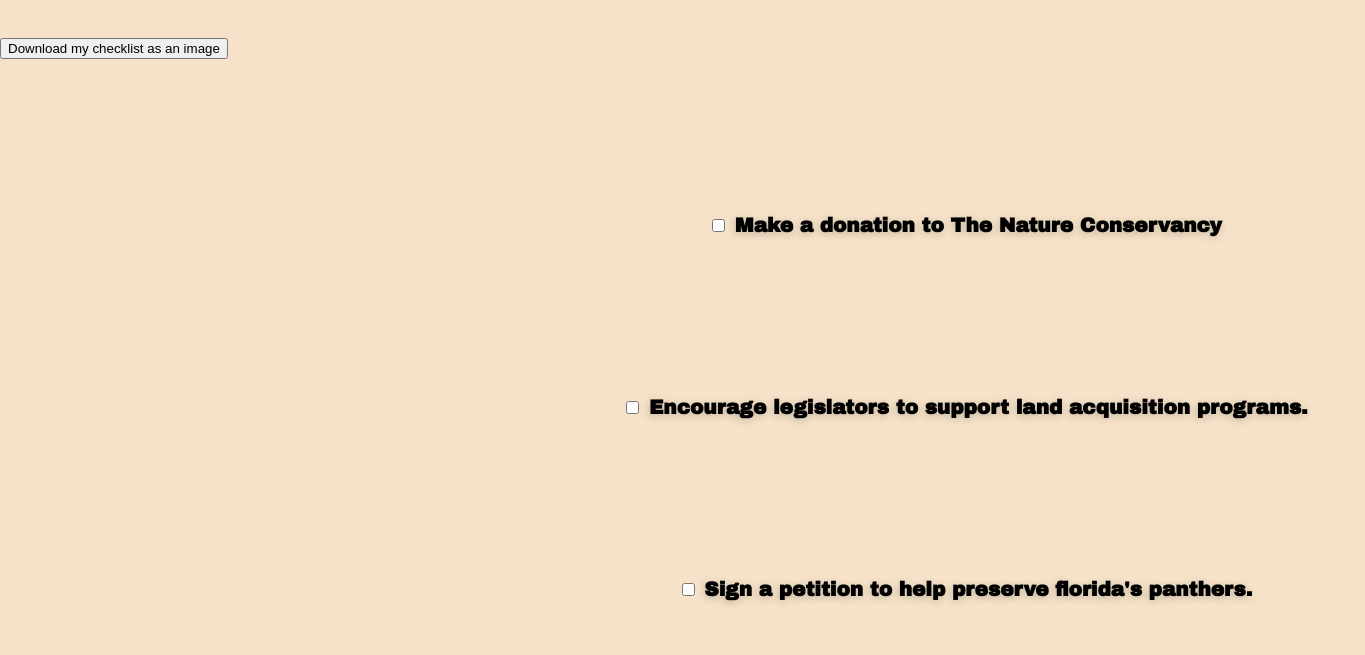
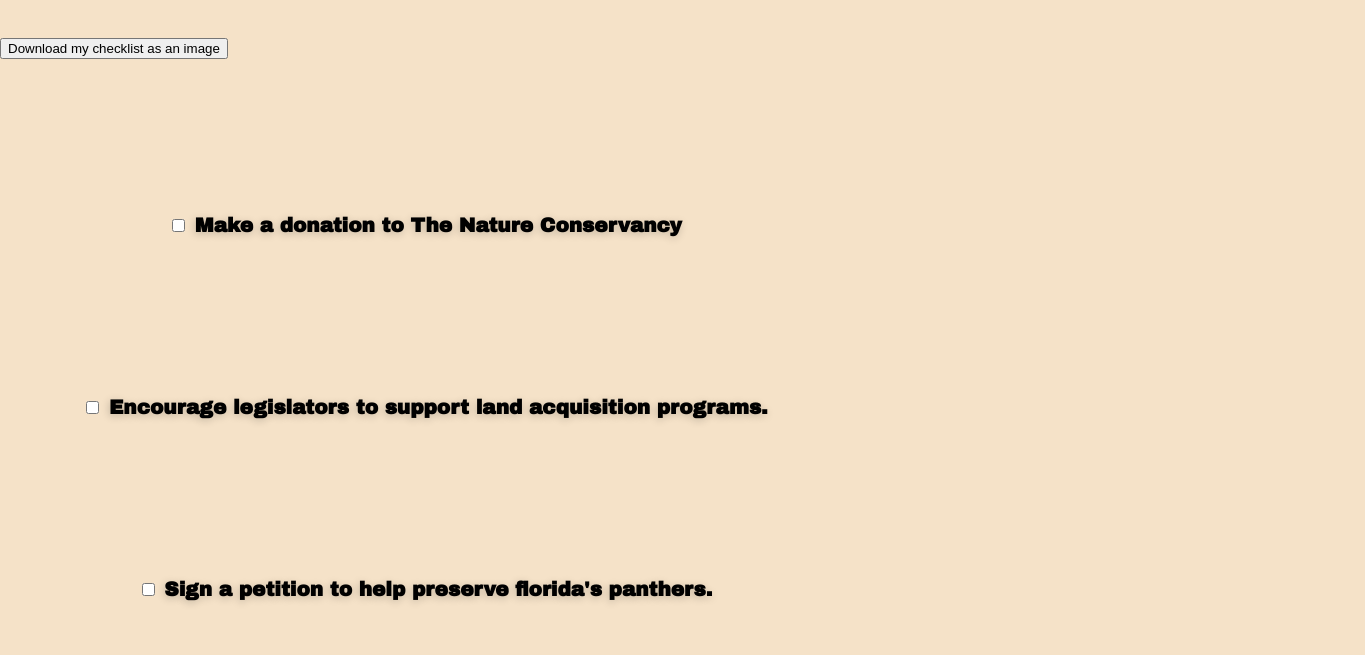
Before and after one commit to estefanocodes/florida-panther-protection, a plain HTML site: page how-you-help.html in a window 1280 px wide. Shown: the part 255-910 px from the top of the page, 1365 px wide, since content can reach past the window. Drawn offline with nearby package versions, Linux system fonts and the light colour scheme; a script that the page names is missing.

Commit message:
Update style.css

```diff
--- a/style.css
+++ b/style.css
@@ -150,5 +150,7 @@ i:hover {
   position: relative;
   padding: 25px;
   width: 200px;
-  margin: auto;
+  top: 0;
+  right: 0;
+  bottom: 0;
 }
```
